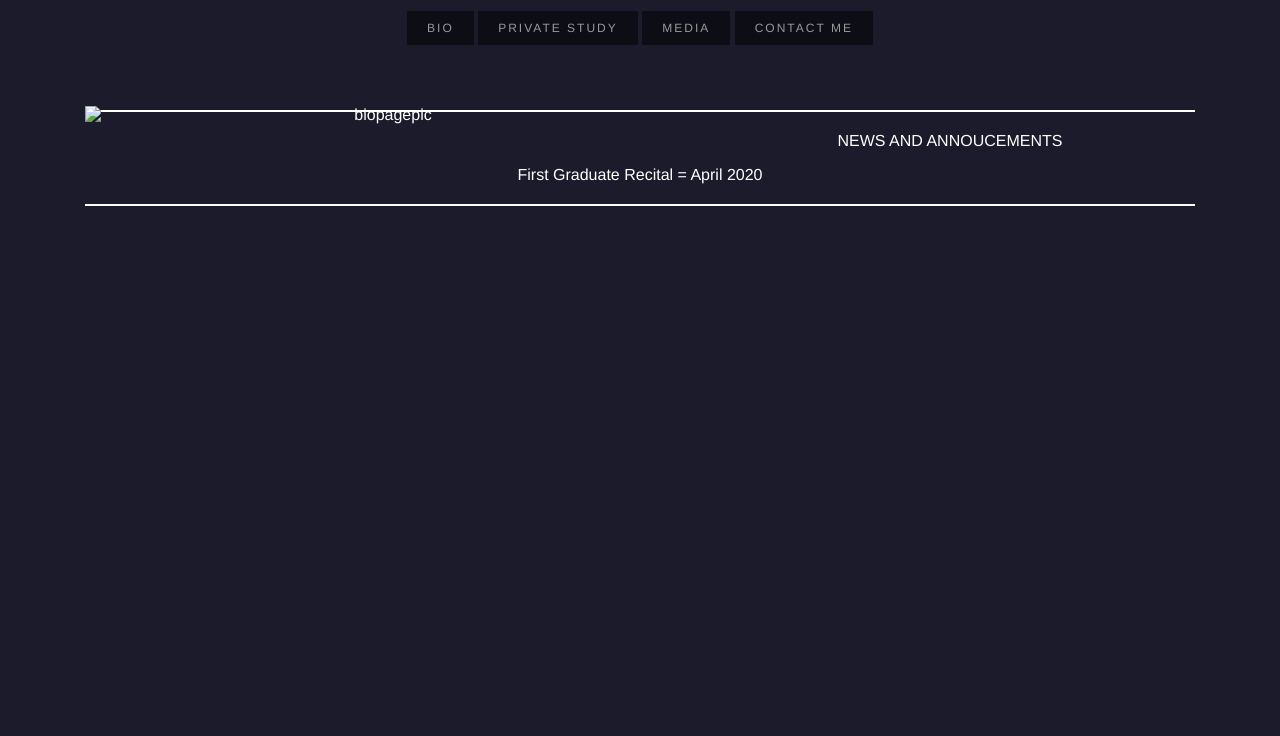
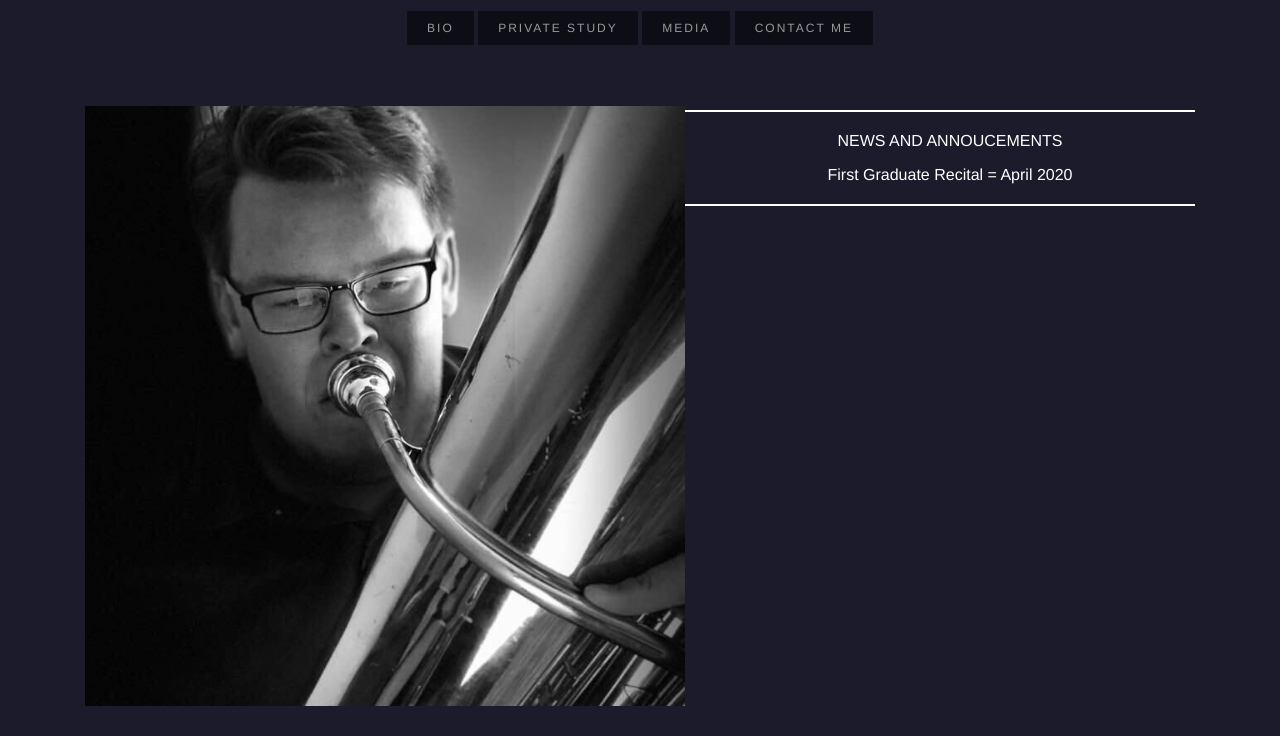
Before and after one commit to JosephRitchie/ATK301, a plain HTML site: page PortfolioProjectFolder/index.html in a window 1280 px wide. Shown: the part 175-911 px from the top of the page. Before the commit the page ends 800 px from the top, so only its background shows below. Drawn offline with Linux system fonts and the light colour scheme.

Commit message:
Update index.html

```diff
--- a/PortfolioProjectFolder/index.html
+++ b/PortfolioProjectFolder/index.html
@@ -33,7 +33,7 @@
 
 <main>
 
-<img src="me.jpg" class="hpp" alt="biopagepic"/>
+<img src="images/me.jpg" class="hpp" alt="biopagepic"/>
 <br>
 
 <p class=events>NEWS AND ANNOUCEMENTS</p>
```
